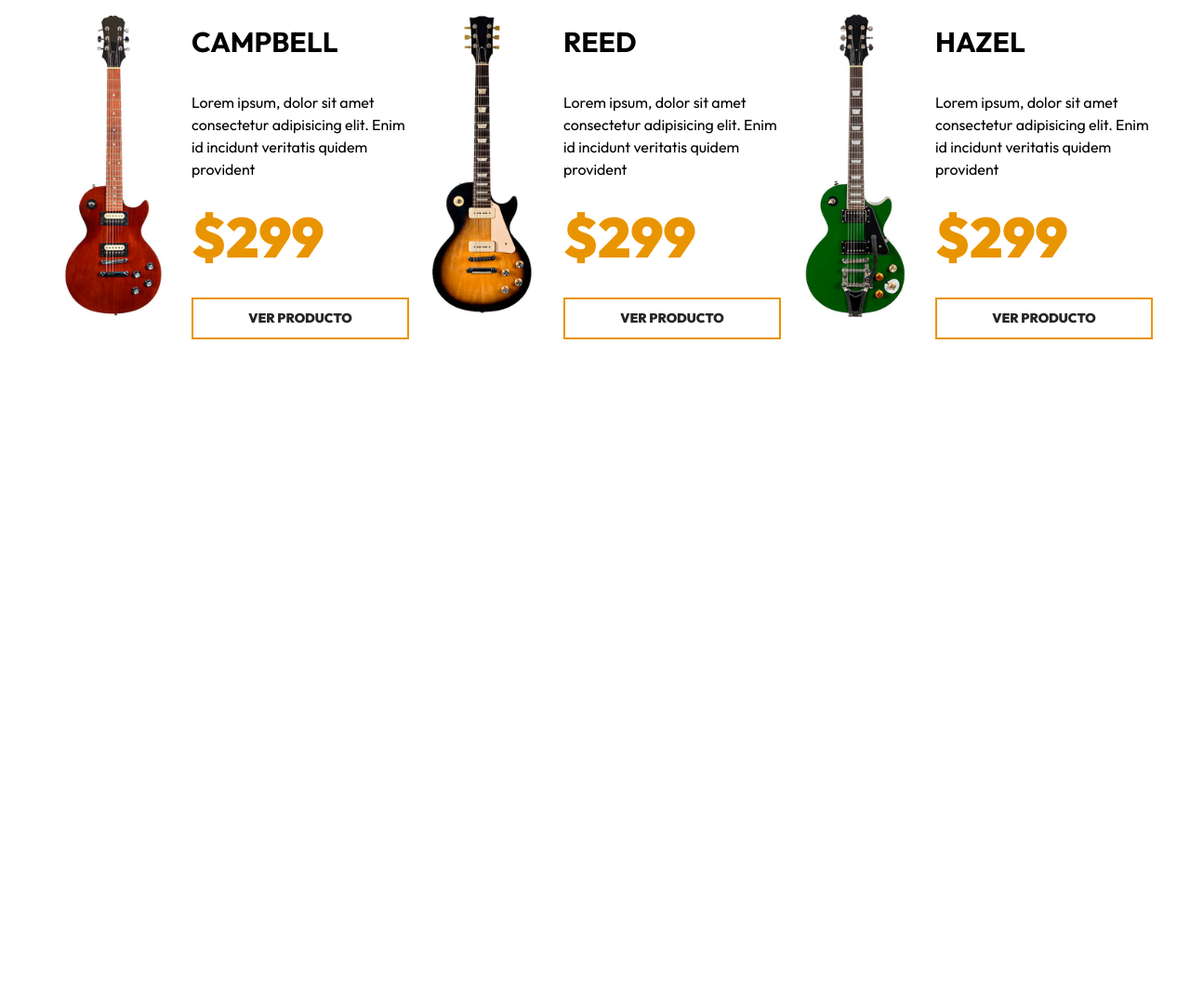
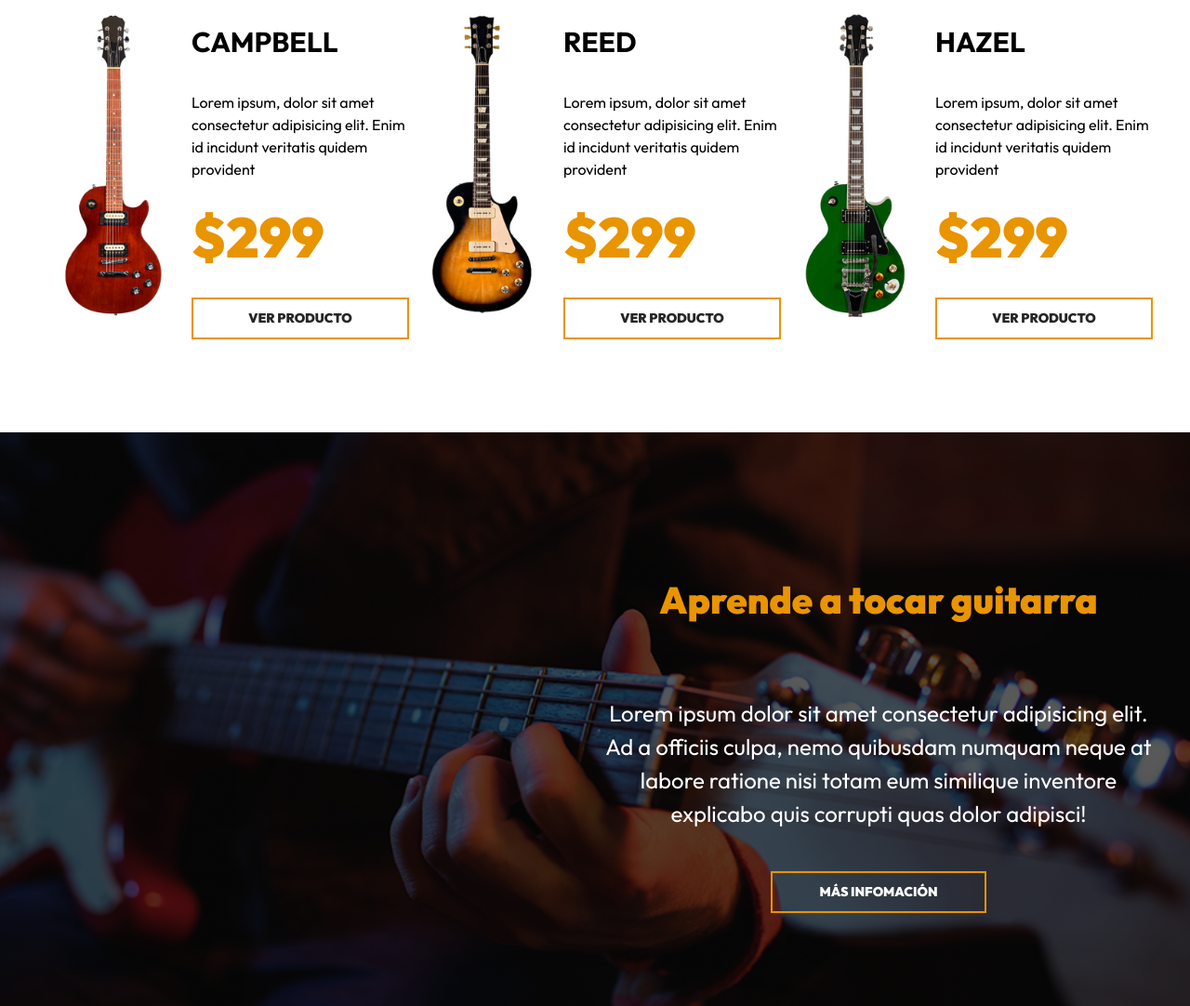
Before and after one commit to johnburetdev/GuitarIA, a plain HTML site: page index.html in a window 1280 px wide. Shown: the part 1981-3063 px from the top of the page at 93% size. Before the commit the page ends 2346 px from the top, so only its background shows below. Drawn offline with Linux system fonts and the light colour scheme.

Commit message:
cursos completo

```diff
--- a/css/app.css
+++ b/css/app.css
@@ -26,13 +26,13 @@ img {
     max-width: 100%;
 }
 
-[class$="__contenedor"] {
+[class*="__contenedor"] {
     max-width: 120rem;
     margin: 0 auto;
     width: 95%;
 }
 
-[class$="__heading"] {
+[class*="__heading"] {
     font-size: 4rem;
     font-weight: 900;
     text-align: center;
@@ -225,3 +225,58 @@ img {
     background-color: var(--primary);
     color: var(--blanco);
 }
+
+.cursos {
+    background-image: linear-gradient(to right, rgb(0 0 0 /.65), rgb(0 0 0 / .65)),
+        url(../img/cursos_bg.jpg);
+    padding: 10rem 0;
+    margin-top: 10rem;
+    background-size: cover;
+    background-repeat: no-repeat;
+    background-position: 50%;
+}
+
+@media (min-width: 768px) {
+    .cursos__grid {
+        display: grid;
+        grid-template-columns: repeat(2, 1fr);
+        gap: 2rem;
+    }
+}
+
+.cursos__contenido {
+    display: flex;
+    flex-direction: column;
+    align-items: center;
+}
+
+@media (min-width: 768px) {
+    .cursos__contenido {
+        grid-column: 2/3;
+    }
+}
+
+.cursos__texto {
+    color: var(--blanco);
+    text-align: center;
+    font-size: 2.4rem;
+}
+
+.cursos__enlace {
+    margin-top: 2rem;
+    display: inline-block;
+    text-decoration: none;
+    color: var(--blanco);
+    padding: 1rem 5rem;
+    border: 2px solid var(--primary);
+    font-size: 1.4rem;
+    font-weight: 900;
+    text-transform: uppercase;
+    transition-property: background-color;
+    transition-duration: .3s;
+}
+
+.cursos__enlace:hover {
+    background-color: var(--primary);
+    color: var(--blanco);
+}
--- a/index.html
+++ b/index.html
@@ -178,6 +178,18 @@
             </div>
         </div>
     </main>
+
+    <section class="cursos">
+        <div class="cursos__contenedor cursos__grid">
+            <div class="cursos__contenido">
+                <h2 class="cursos__heading">Aprende a tocar guitarra</h2>
+                <p class="cursos__texto">Lorem ipsum dolor sit amet consectetur adipisicing elit. Ad a officiis culpa,
+                    nemo quibusdam numquam neque at labore ratione nisi totam eum similique inventore explicabo quis
+                    corrupti quas dolor adipisci!</p>
+                <a href="#" class="cursos__enlace">Más infomación</a>
+            </div>
+        </div>
+    </section>
 </body>
 
 </html>
```
